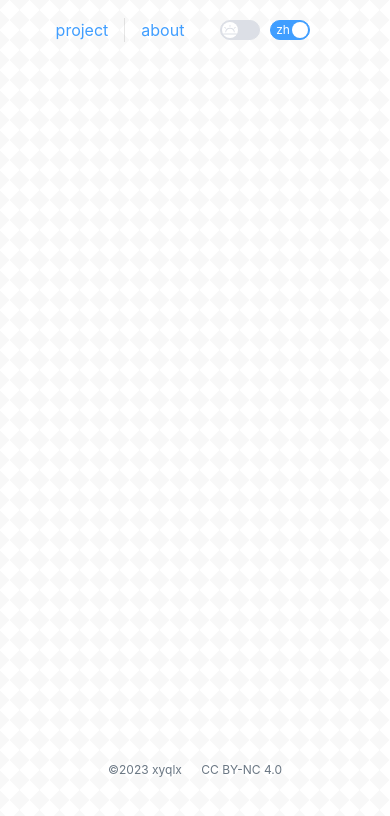
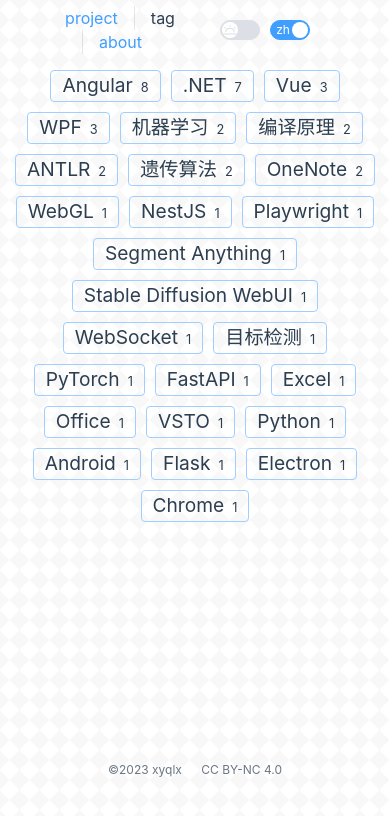
Before and after one commit to xyqlx/xyqlx.github.io, a Vue app: page /#/tag in a window 390 px wide. Shown: the top 816 px of the page. Built offline with nearby package versions, Linux system fonts and the light colour scheme.

Commit message:
✨add tag system

```diff
--- a/src/App.vue
+++ b/src/App.vue
@@ -47,11 +47,13 @@ onUnmounted(() => {
     "en": {
       "home": "Home",
       "project": "Project",
-      "about": "About"
+      "tag": "Tag",
+      "about": "About",
     },
     "zh-CN": {
       "home": "首页",
       "project": "项目",
+      "tag": "标签",
       "about": "关于"
     }
   }
@@ -63,6 +65,7 @@ onUnmounted(() => {
       <div class="wrapper">
         <nav>
           <RouterLink to="/project">{{ t('project') }}</RouterLink>
+          <RouterLink to="/tag">{{ t('tag') }}</RouterLink>
           <RouterLink to="/about">{{ t('about') }}</RouterLink>
         </nav>
         <div class="functions">
--- a/src/components/projects/ProjectSummary.vue
+++ b/src/components/projects/ProjectSummary.vue
@@ -25,19 +25,22 @@ const imageLoading = ref(project.value.cover ? true : false);
       {{ project.name }}
     </div>
     <div class="tags">
-      <el-tag class="tag" v-for="tag in project.tags" :key="tag" effect="plain" color="transparent">
+      <router-link v-for="tag in project.tags" :key="tag.toString()" :to="'/project?tag=' + tag" @click.stop=";">
+        <el-tag class="tag" effect="plain" color="transparent">
           <span v-if="typeof tag === 'string'">{{ tag }}</span>
           <span v-else-if="locale in (tag as any)">{{ (tag as any)[locale] }}</span>
           <span v-else>{{ tag['en'] }}</span>
         </el-tag>
+      </router-link>
     </div>
     <div class="description" v-if="project.description">
       {{ (project.description as any)[locale] }}
     </div>
-    <div class="cover" :class="imageLoading ? 'loading' : ''"
-      v-loading="imageLoading" element-loading-background="rgba(123, 123, 123, 0.08)" element-loading-text="Loading...">
+    <div class="cover" :class="imageLoading ? 'loading' : ''" v-loading="imageLoading"
+      element-loading-background="rgba(123, 123, 123, 0.08)" element-loading-text="Loading...">
       <template v-if="project.cover">
-        <el-image :src="project.cover" alt="cover" loading="lazy" @load="imageLoading = false" @error="imageLoading = false">
+        <el-image :src="project.cover" alt="cover" loading="lazy" @load="imageLoading = false"
+          @error="imageLoading = false">
         </el-image>
       </template>
       <template v-else>
@@ -62,20 +65,25 @@ const imageLoading = ref(project.value.cover ? true : false);
   display: flex;
   flex-direction: column;
 }
+
 .dark .card {
   box-shadow: rgba(25, 25, 46, 0.25) 0px 6px 12px -2px, rgba(0, 0, 0, 0.3) 0px 3px 7px -3px;
 }
+
 .dark .card:hover {
   border-color: var(--color-text);
   box-shadow: rgba(255, 255, 255, 0.24) 0px 3px 8px;
 }
+
 .card:hover {
   box-shadow: rgba(0, 0, 0, 0.3) 0px 19px 38px, rgba(0, 0, 0, 0.22) 0px 15px 12px;
 }
+
 .name {
   font-size: 1.5rem;
   word-wrap: break-word;
 }
+
 .cover {
   flex: auto;
   display: flex;
@@ -84,15 +92,19 @@ const imageLoading = ref(project.value.cover ? true : false);
   align-items: center;
   margin-top: 10px;
 }
+
 .cover.loading {
   height: 180px;
 }
-.cover > img {
+
+.cover>img {
   width: fit-content;
   max-height: 180px;
   max-width: 100%;
 }
-.cover > img, .void-image {
+
+.cover>img,
+.void-image {
   box-shadow: inset 0 0 0.5px 1px hsla(0, 0%,
       100%, 0.075),
     /* shadow ring 👇 */
@@ -102,28 +114,34 @@ const imageLoading = ref(project.value.cover ? true : false);
     0 0.9px 1.5px hsla(0, 0%, 0%, 0.045),
     0 3.5px 6px hsla(0, 0%, 0%, 0.09);
 }
+
 .void-image {
   width: 100%;
   height: 180px;
   background-color: var(--color-border);
 }
+
 .tags {
   display: flex;
   flex-wrap: wrap;
   gap: 5px;
   margin-top: 10px;
 }
+
 .tag {
   color: var(--color-text);
 }
+
 .dark .tag {
   --el-tag-border-color: var(--el-color-primary);
 }
+
 .description {
   margin-top: 10px;
   font-size: 1rem;
   word-wrap: break-word;
 }
+
 @media (max-width: 512px) {
   .card {
     width: min(90%, 90vw);
--- a/src/components/projects/projects.ts
+++ b/src/components/projects/projects.ts
@@ -1,6 +1,6 @@
 import type { RouteComponent } from "vue-router";
 
-type localeText = {
+export type localeText = {
     'en': string,
     'zh-CN': string,
 }
--- a/src/router/index.ts
+++ b/src/router/index.ts
@@ -29,6 +29,11 @@ const router = createRouter({
       // which is lazy-loaded when the route is visited.
       component: () => import('../views/AboutView.vue')
     },
+    {
+      path: '/tag',
+      name: 'tag',
+      component: () => import('../views/TagView.vue')
+    },
     ...projectsRoutes
   ]
 })
--- a/src/views/ProjectView.vue
+++ b/src/views/ProjectView.vue
@@ -4,14 +4,32 @@ import { projects } from '@/components/projects/projects';
 import { useDebounceScrollStore } from '@/stores/scroll';
 import { storeToRefs } from 'pinia';
 import { onMounted, onUnmounted, watch, ref, type Ref, type WatchStopHandle } from 'vue';
+import { useI18n } from 'vue-i18n';
 import { useRouter, useRoute } from 'vue-router';
 const router = useRouter()
 const route = useRoute()
+const { t } = useI18n();
 
 const projectName = route.hash;
 let projectIndex = -1;
 if (projectName) {
   projectIndex = projects.findIndex((p) => p.name === projectName.slice(1));
+}
+
+let filteredProjects = projects;
+let tagFilter = route.query.tag;
+
+watch(() => route.query.tag, (tag) => {
+  tagFilter = tag;
+  if (tag) {
+    filteredProjects = filteredProjects.filter((p) => p.tags.includes(tag as string));
+  } else {
+    filteredProjects = projects;
+  }
+});
+
+function clearFilterTag() {
+  router.replace({ query: { tag: undefined } });
 }
 
 const { distance } = storeToRefs(useDebounceScrollStore());
@@ -37,8 +55,8 @@ onMounted(() => {
     const card = document.querySelectorAll('.card')[projectIndex];
     card.scrollIntoView();
   }
-  watchScroll.value = watch(distance, (val, oldValue)=>{
-    if(Math.abs(val - oldValue) > 1){
+  watchScroll.value = watch(distance, (val, oldValue) => {
+    if (Math.abs(val - oldValue) > 1) {
       onScroll();
     }
   });
@@ -48,16 +66,52 @@ onUnmounted(() => {
 });
 </script>
 
+<i18n>
+  {
+    "en": {
+      "tagFilter": "Selected Tag:",
+    },
+    "zh-CN": {
+      "tagFilter": "已选标签：",
+    }
+  }
+</i18n>
+
 <template>
-  <!-- TODO If is in the middle of the page, a prompt message should be displayed indicating that there are still items on it -->
-  <div class="projects-container">
-    <template v-for="project in projects" :key="project.name">
-      <ProjectSummary :project="project" />
-    </template>
+  <div class="project-view">
+    <div v-if="tagFilter" class="tag-filter">
+      <div>
+        <span>{{ t('tagFilter') }}</span>
+        <el-tag :key="tagFilter" closable color="transparent" @close="clearFilterTag">
+          {{ tagFilter }}
+        </el-tag>
+      </div>
+    </div>
+    <!-- TODO If is in the middle of the page, a prompt message should be displayed indicating that there are still items on it -->
+    <div class="projects-container">
+      <template v-for="project in filteredProjects" :key="project.name">
+        <ProjectSummary :project="project" />
+      </template>
+    </div>
   </div>
 </template>
 
 <style scoped>
+.project-view {
+  display: flex;
+  flex-direction: column;
+}
+
+.tag-filter {
+  display: flex;
+  justify-content: center;
+  margin-bottom: 10px;
+}
+
+.tag-filter span {
+  margin-right: 0.5rem;
+}
+
 .projects-container {
   display: flex;
   flex-wrap: wrap;
--- a/src/views/TagView.vue
+++ b/src/views/TagView.vue
@@ -1,11 +1,77 @@
 <script setup lang="ts">
+import { projects, type Project, type localeText } from '@/components/projects/projects';
+import { useI18n } from 'vue-i18n';
+const { locale } = useI18n();
+const tags: Map<string, Project[]> = new Map();
+const localeMapTag: Map<string, localeText> = new Map();
+for (const project of projects) {
+  for (const tag of project.tags) {
+    let tagLabel = '';
+    if (typeof tag === 'string') {
+      tagLabel = tag;
+    }
+    else {
+      tagLabel = (tag as localeText).en;
+      localeMapTag.set(tagLabel, tag);
+    }
+    if (!tags.has(tagLabel)) {
+      tags.set(tagLabel, []);
+    }
+    tags.get(tagLabel)?.push(project);
+  }
+}
+// sort tags by count
+const sortedTags = Array.from(tags.keys()).sort((a, b) => tags.get(b)!.length - tags.get(a)!.length);
 </script>
 
 <template>
-  <h1>This is tag page</h1>
+  <div class="tag-container">
+    <router-link v-for="tag in sortedTags" :key="tag" :to="'/project?tag=' + tag">
+      <el-tag class="tag"  effect="plain" color="transparent" size="large">
+        <span v-if="localeMapTag.has(tag) && locale in localeMapTag.get(tag)!">{{ (localeMapTag.get(tag)! as any)[locale]
+        }}</span>
+        <span v-else-if="localeMapTag.has(tag)">{{ localeMapTag.get(tag)!['en'] }}</span>
+        <span v-else>{{ tag }}</span>
+        <span class="count">{{ tags.get(tag)!.length }}</span>
+      </el-tag>
+    </router-link>
+  </div>
 </template>
 
 <style scoped>
-@media (min-width: 1024px) {
+.tag-container {
+  display: flex;
+  flex-wrap: wrap;
+  justify-content: center;
+  align-items: center;
+  padding: 10px;
+  gap: 10px;
+  width: 60%;
+  height: fit-content;
+}
+
+.tag {
+  color: var(--color-text);
+  font-size: 1.2rem;
+}
+
+.tag .count {
+  margin-left: 0.5rem;
+  font-size: 0.8rem;
+}
+
+.tag a {
+  text-decoration: none;
+  color: var(--color-text);
+}
+
+.tag a:hover {
+  background-color: transparent;
+}
+
+@media (max-width: 1024px) {
+  .tag-container {
+    width: 100%;
+  }
 }
 </style>
```
Lines whose indentation alone changed are shown as unchanged.
